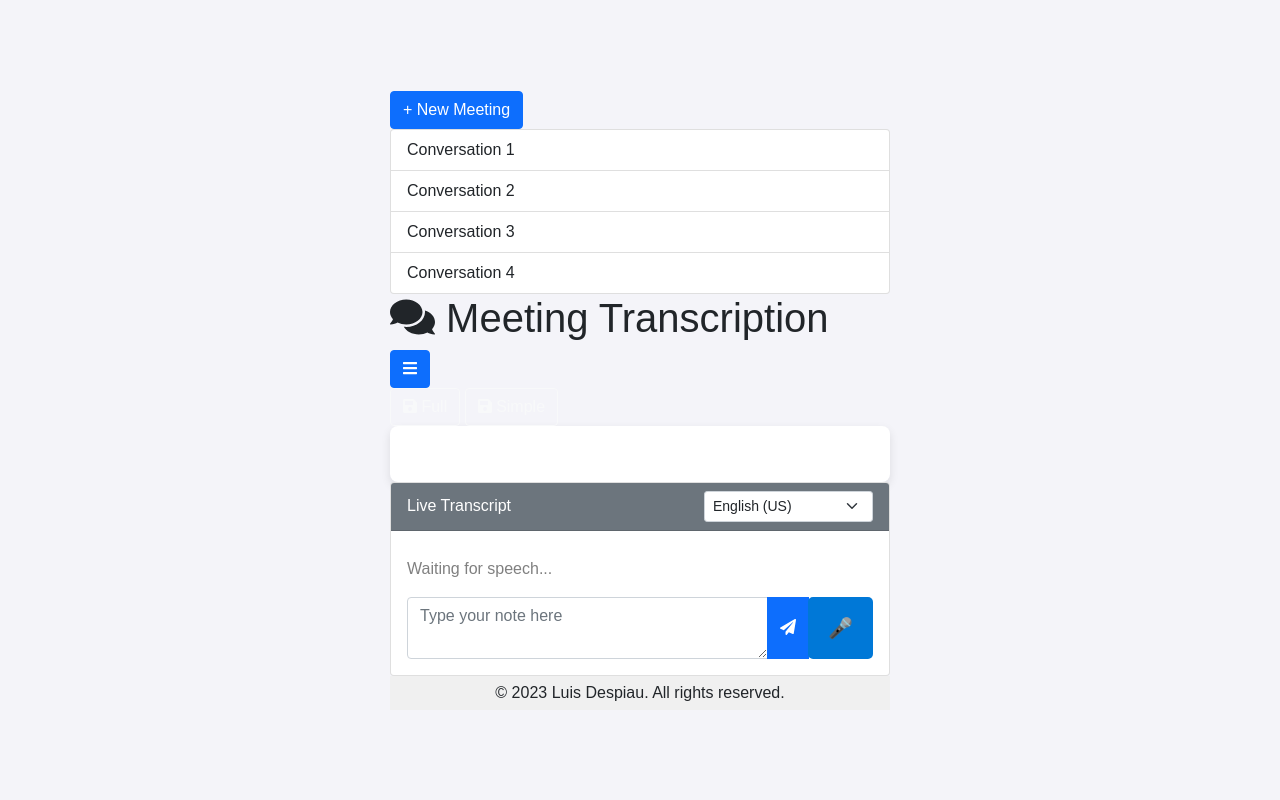
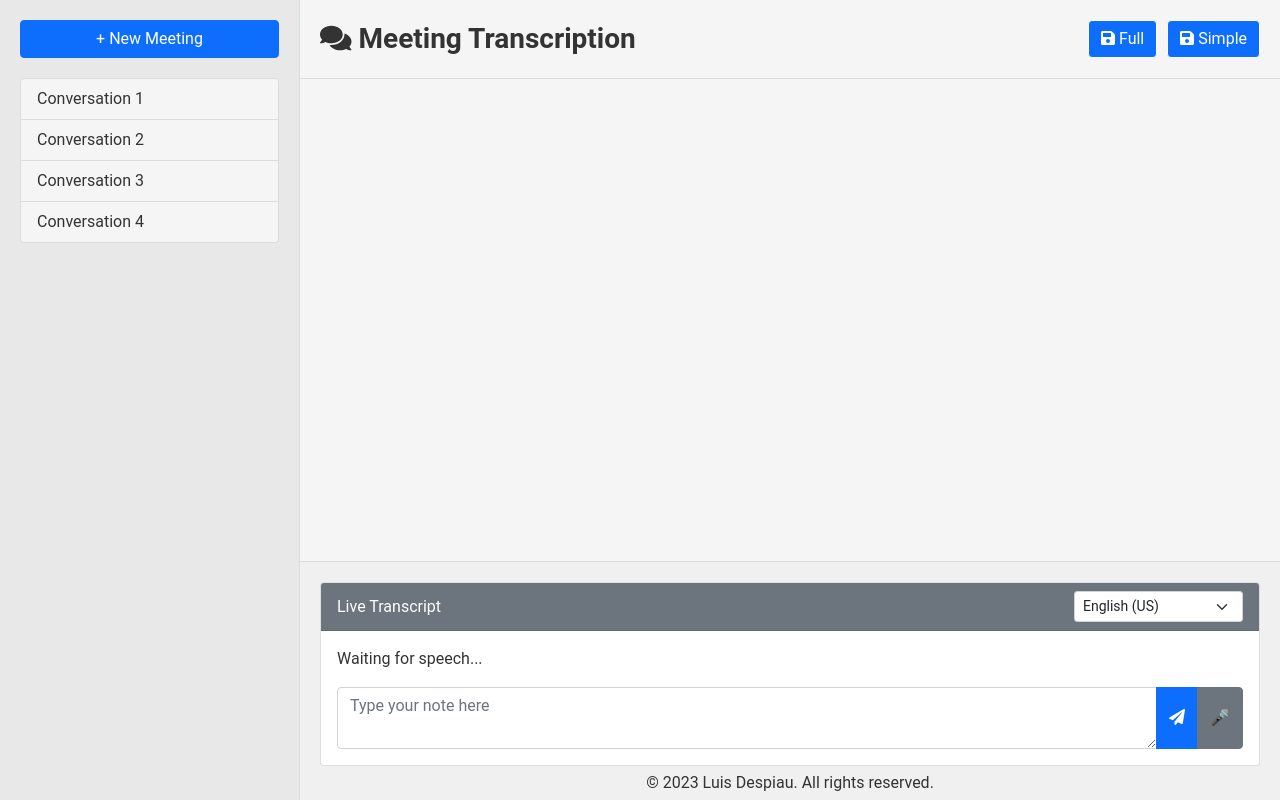
Before and after one commit to despiau/none, a plain HTML site: page index.html in a window 1280 px wide. Drawn offline with nearby package versions, Linux system fonts and the light colour scheme; a script that the page names is missing.

Commit message:
Update style.css

```diff
--- a/style.css
+++ b/style.css
@@ -1,55 +1,142 @@
-/* styles.css */
 body {
-  font-family: Arial, sans-serif;
   margin: 0;
   padding: 0;
+  font-family: 'Roboto', sans-serif;
+  color: #333;
+  background-color: #f5f5f5;
+}
+.app-container {
   display: flex;
-  justify-content: center;
-  align-items: center;
   height: 100vh;
-  background: #f4f4f9;
 }
-
-.chat-container {
-  width: 500px;
-  background: white;
-  box-shadow: 0 4px 10px rgba(0, 0, 0, 0.1);
-  border-radius: 8px;
+.sidebar {
+  flex: 0 0 300px;
+  background-color: #e8e8e8;
   padding: 20px;
-  text-align: center;
+  border-right: 1px solid #dcdcdc;
 }
-
-.chat-header {
-  font-size: 20px;
-  font-weight: bold;
+.sidebar-header {
   margin-bottom: 20px;
 }
-
-.chat-box {
-  height: 300px;
+.sidebar-title {
+  margin: 0;
+  font-size: 24px;
+  font-weight: bold;
+  color: #333;
+}
+.conversation-list {
+  margin-bottom: 20px;
+}
+.conversation-list .list-group-item {
+  color: #333;
+  background-color: #f5f5f5;
+  border-color: #dcdcdc;
+}
+.conversation-list .list-group-item:hover {
+  color: #fff;
+  background-color: #333;
+  border-color: #333;
+}
+.new-meeting-button {
+  width: 100%;
+}
+.main-content {
+  flex: 1;
+  display: flex;
+  flex-direction: column;
+}
+.header {
+  position: sticky;
+  top: 0;
+  z-index: 999;
+  background-color: #f5f5f5;
+  padding: 20px;
+  border-bottom: 1px solid #dcdcdc;
+}
+.header-container {
+  display: flex;
+  justify-content: space-between;
+  align-items: center;
+}
+.logo {
+  margin: 0;
+  font-size: 28px;
+  font-weight: bold;
+  color: #333;
+}
+.header-buttons {
+  display: flex;
+  gap: 10px;
+}
+.save-button,
+.save-clean-button {
+  color: #ffffff;
+  background-color: #0d6efd;
+  border-color: #fff;
+}
+.save-button:hover,
+.save-clean-button:hover {
+  color: #fff;
+  background-color: #999;
+  border-color: #999;
+}
+.hamburger-menu {
+  display: none;
+}
+.chat-container {
+  flex: 1;
   overflow-y: auto;
-  border: 1px solid #ddd;
-  border-radius: 8px;
-  padding: 10px;
-  margin-bottom: 10px;
-  background: #f9f9f9;
+  padding: 20px;
+  max-height: calc(100% - 110px);
 }
-
-#mic-button {
-  padding: 10px 20px;
-  font-size: 20px;
-  background: #0078d7;
-  color: white;
-  border: none;
-  border-radius: 5px;
-  cursor: pointer;
+.footer {
+  background-color: #f0f0f0;
+  padding: 20px 20px 0 20px;
+  position: sticky;
+  bottom: 0;
+  z-index: 999;
+  border-top: 1px solid #dcdcdc;
 }
-
-#mic-button.recording {
-  background: red;
+@media (max-width: 768px) {
+  .save-button,
+  .save-clean-button {
+    display: none;
+  }
+  .hamburger-menu {
+    display: block;
+  }
+  .sidebar {
+    display: none;
+  }
+  .header-buttons {
+    display: none;
+  }
+  .sidebar-open {
+    display: block;
+    position: fixed;
+    top: 0;
+    left: 0;
+    width: 100%;
+    height: 100vh;
+    background-color: #e8e8e8;
+    z-index: 9999;
+    padding: 20px;
+    overflow-y: auto;
+    transition: transform 0.3s ease;
+  }
+  .header-buttons-open {
+    display: flex;
+    gap: 10px;
+    position: fixed;
+    top: 0;
+    right: 20px;
+    z-index: 9999;
+    transition: transform 0.3s ease;
 }
-
-#live-transcript {
-  margin-top: 10px;
-  color: gray;
 }
+.note {
+  background-color: #fff9c4;
+}
+.timestamp {
+  color: #888;
+}
```
